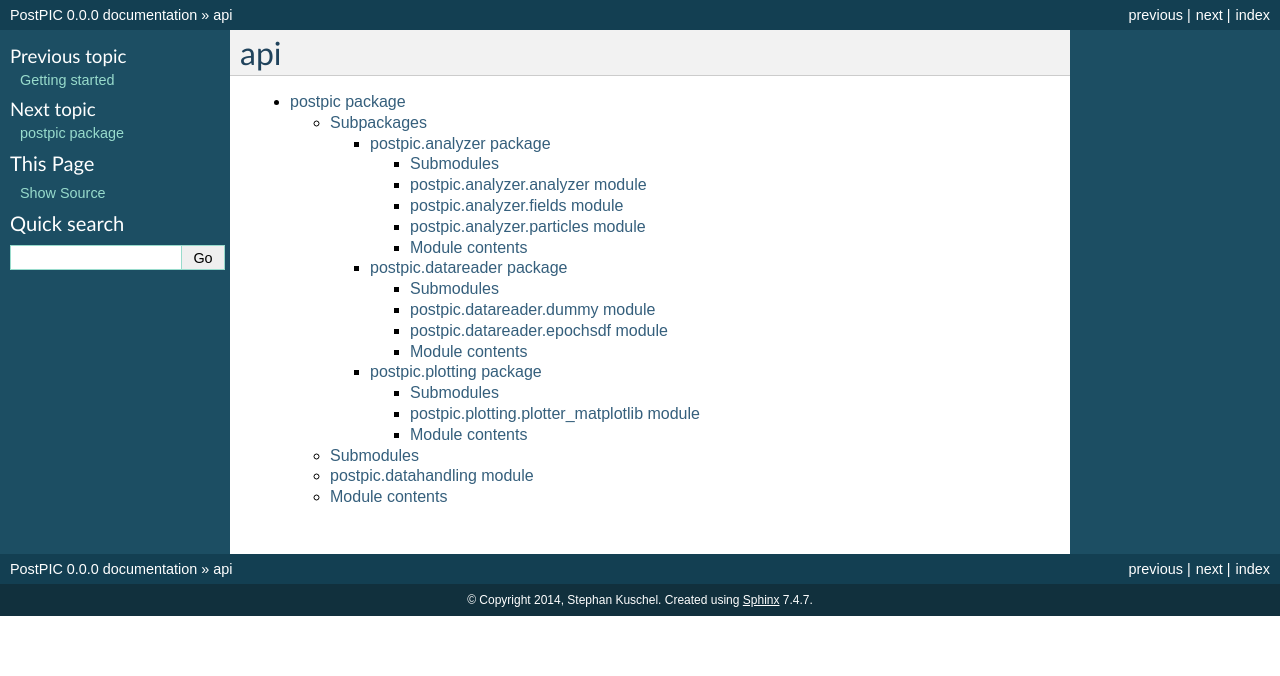
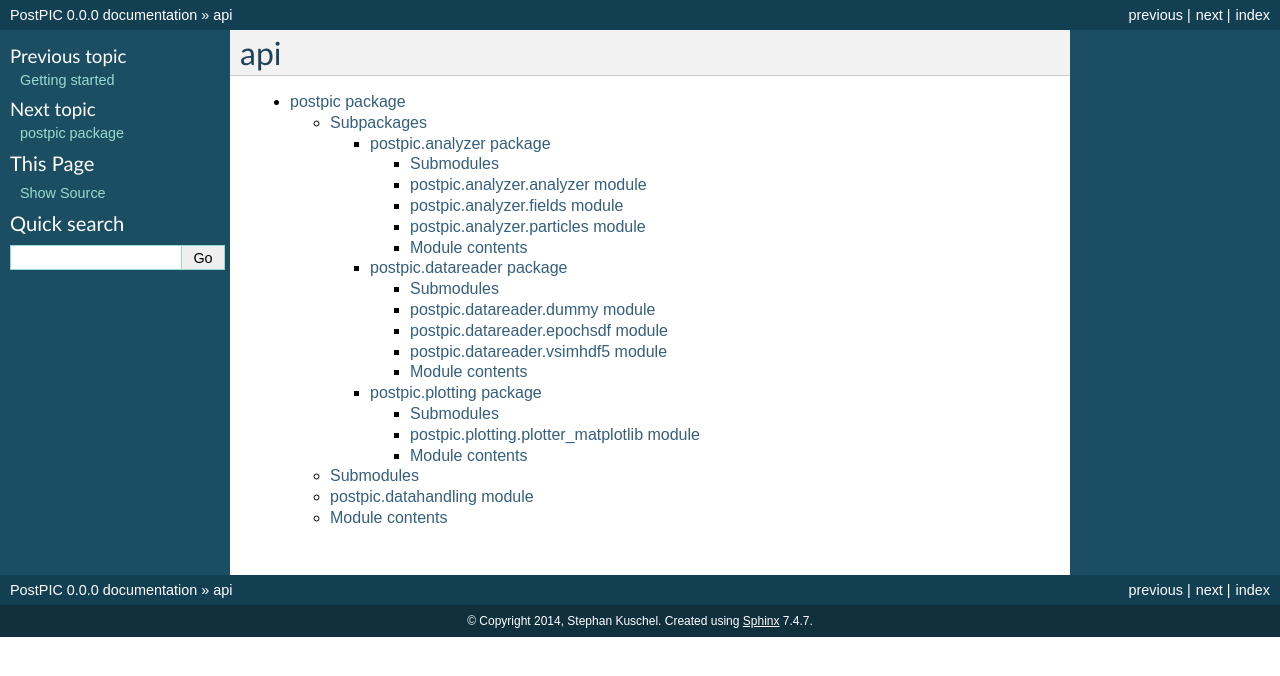
Before and after one commit to skuschel/postpic, a Sphinx documentation site: the page built from doc/apidoc/modules.rst, in a window 1280 px wide. Shown: the top 676 px of the page. Built offline with Sphinx 7.4.7, drawn with Linux system fonts in a browser that asks for light colours.

Commit message:
add vsimhdf5 to documentation

```diff
--- a/doc/apidoc/postpic.datareader.rst
+++ b/doc/apidoc/postpic.datareader.rst
@@ -20,6 +20,14 @@ postpic.datareader.epochsdf module
     :undoc-members:
     :show-inheritance:
 
+postpic.datareader.vsimhdf5 module
+----------------------------------
+
+.. automodule:: postpic.datareader.vsimhdf5
+    :members:
+    :undoc-members:
+    :show-inheritance:
+
 
 Module contents
 ---------------
--- a/doc/conf.py
+++ b/doc/conf.py
@@ -34,7 +34,7 @@ class Mock(MagicMock):
         return Mock()
 
 MOCK_MODULES = ['numpy', 'matplotlib.colors', 'matplotlib.pyplot', 'matplotlib',
-                'scipy', 'scipy.ndimage',
+                'scipy', 'scipy.ndimage', 'h5py',
                 'scipy.ndimage.interpolation', 'matplotlib.ticker']
 sys.modules.update((mod_name, Mock()) for mod_name in MOCK_MODULES)
 
```
